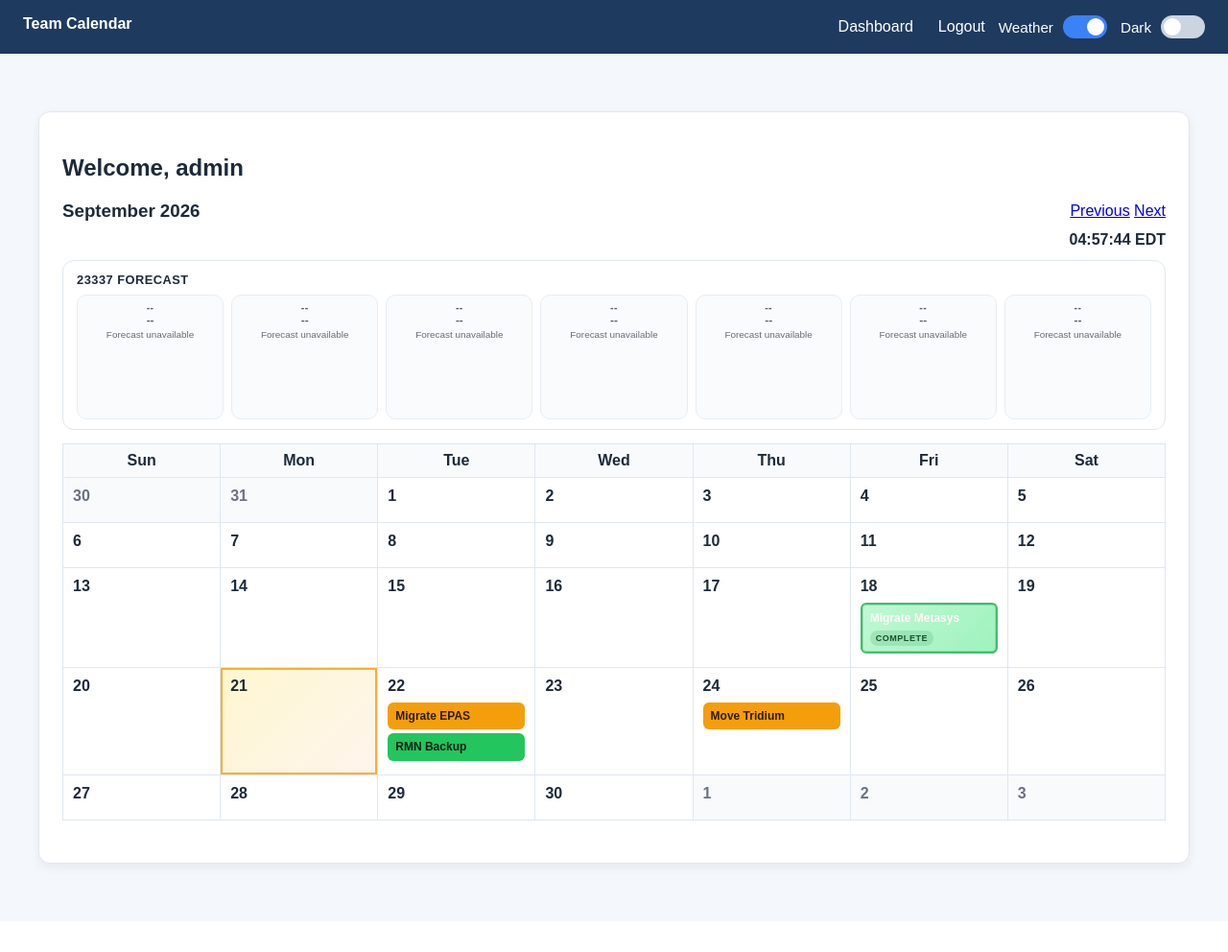
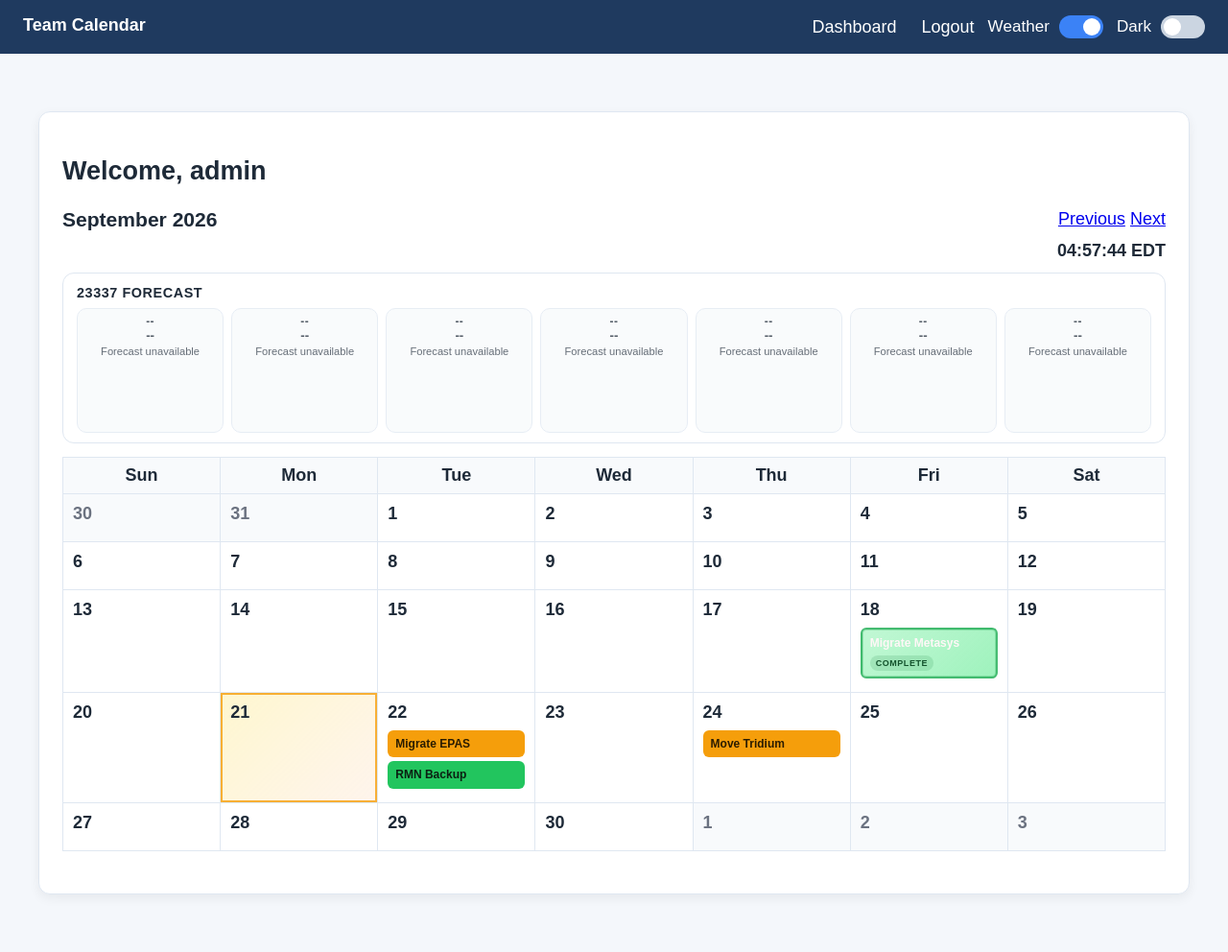
Before and after one commit to orbitshift/calendar-app, a Flask app: page /dashboard in a window 1280 px wide. Shown: the whole page at 96% size. Before the commit the page ends 910 px from the top, so only its background shows below. Run offline with Flask 3, Linux system fonts and the light colour scheme; a user stored in the database is signed in; data comes from the database, SQL or seed files in the repository; data that the repository does not hold is empty.

Commit message:
Increase global font size for Pi readability

```diff
--- a/templates/base.html
+++ b/templates/base.html
@@ -19,6 +19,7 @@
         --task-bg: #dbeafe;
         --day-muted: #6b7280;
         --day-off: #f8fafc;
+        --base-font-size: 18px;
       }
 
       body.dark-mode {
@@ -104,8 +105,13 @@
         --day-off: #0f172a;
       }
 
+      html {
+        font-size: var(--base-font-size);
+      }
+
       body {
         font-family: Arial, sans-serif;
+        font-size: 1rem;
         margin: 0;
         background: var(--bg);
         color: var(--text);
@@ -199,8 +205,8 @@
       nav { display: flex; justify-content: space-between; padding: 16px 24px; background: var(--header-bg); color: white; }
       nav a { color: white; text-decoration: none; margin-left: 12px; }
       form { display: flex; flex-direction: column; gap: 12px; }
-      input, textarea, select { padding: 10px; border: 1px solid var(--input-border); border-radius: 8px; background: var(--input-bg); color: var(--text); }
-      button { background: #2a7ae2; color: white; border: none; border-radius: 8px; padding: 10px 16px; cursor: pointer; }
+      input, textarea, select { padding: 10px; border: 1px solid var(--input-border); border-radius: 8px; background: var(--input-bg); color: var(--text); font-size: 1rem; }
+      button { background: #2a7ae2; color: white; border: none; border-radius: 8px; padding: 10px 16px; cursor: pointer; font-size: 1rem; }
       .flash { padding: 12px; background: var(--flash-bg); color: var(--flash-text); border-radius: 8px; margin-bottom: 16px; }
       .task-list { list-style: none; padding: 0; }
       .task-item { padding: 16px; border: 1px solid var(--panel-border); border-radius: 10px; margin-bottom: 12px; background: rgba(255,255,255,0.02); }
```
